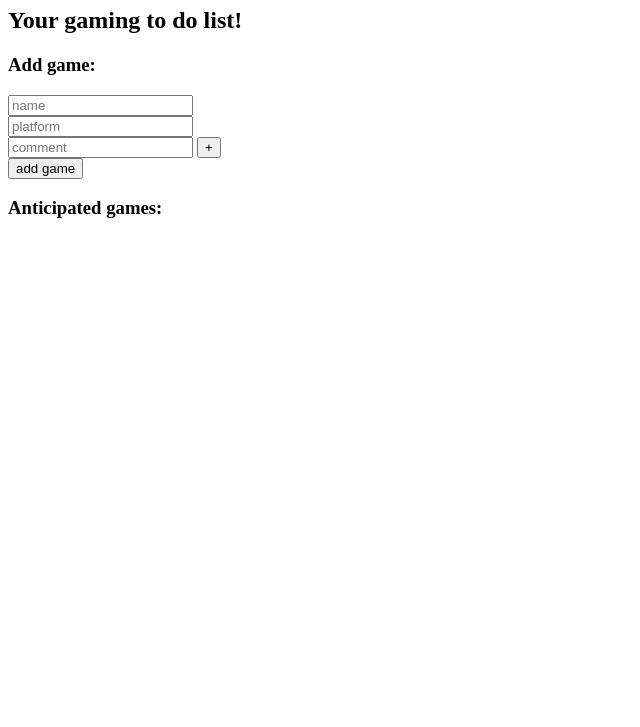
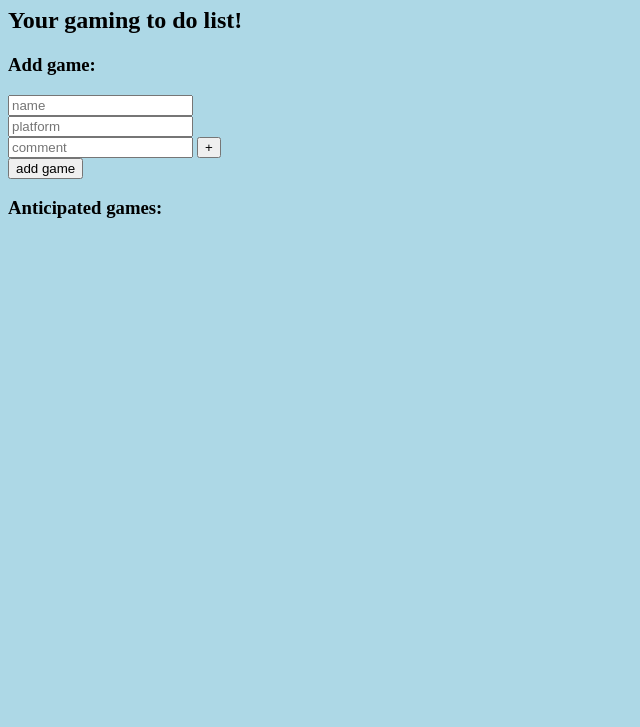
Before and after one commit to cgoranov/poggers-frontend, a website: page index.html in a window 1280 px wide. Shown: the part 73-800 px from the top of the page, without its empty margins (0-640 px from the left). Drawn offline with Linux system fonts and the light colour scheme; no server answers.

Commit message:
linked stylesheet for index.html page

```diff
--- /dev/null
+++ b/assets/stylesheets/index.css
@@ -0,0 +1,3 @@
+body {
+    background-color: lightblue;
+  }
--- a/index.html
+++ b/index.html
@@ -4,6 +4,7 @@
     <meta charset="UTF-8">
     <meta http-equiv="X-UA-Compatible" content="IE=edge">
     <meta name="viewport" content="width=device-width, initial-scale=1.0">
+    <link rel="stylesheet" href="assets/stylesheets/index.css">
     <title>Poggers</title>
 </head>
 <body>
```
